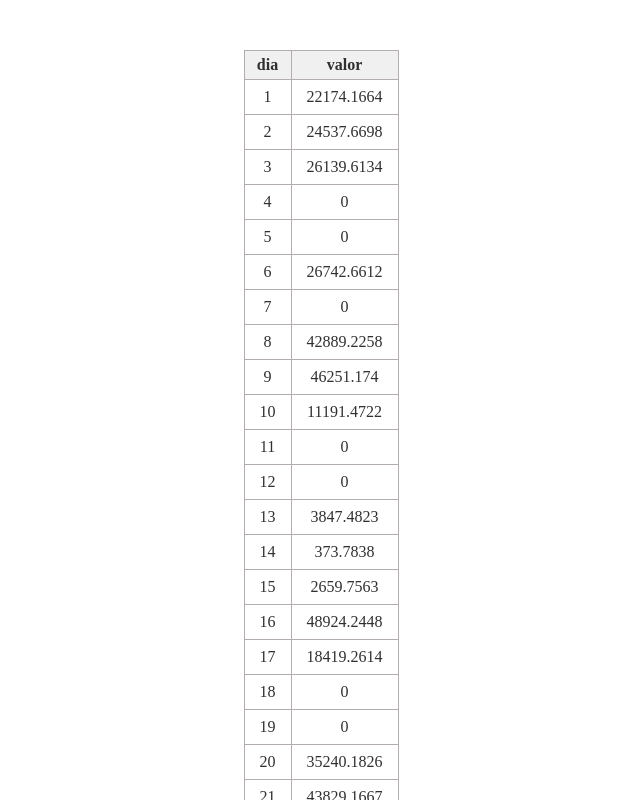
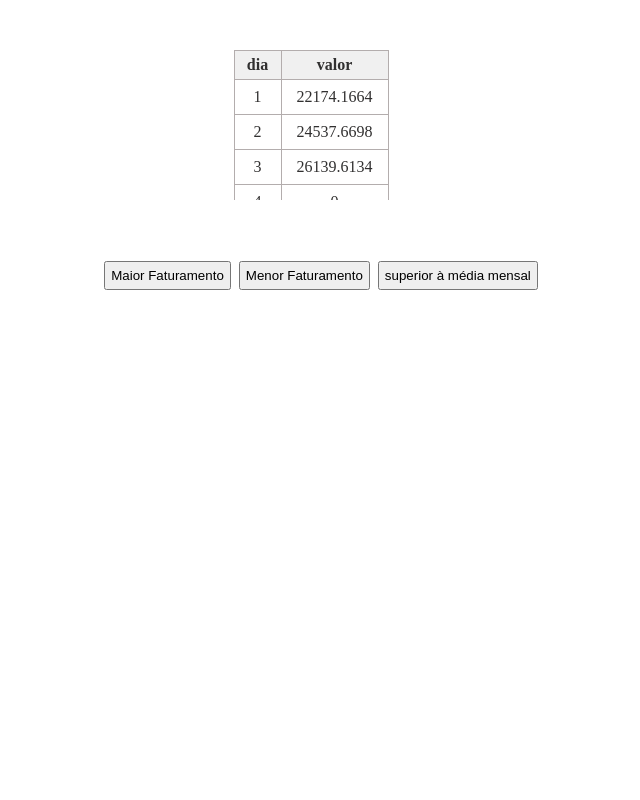
Before and after one commit to gTarcizo/Testes, a plain HTML site: page questao3/index.html in a window 1280 px wide. Shown: the top 800 px of the page, without its empty margins (319-959 px from the left). Drawn offline with Linux system fonts and the light colour scheme.

Commit message:
Update style.css

```diff
--- a/questao3/style.css
+++ b/questao3/style.css
@@ -1,9 +1,14 @@
+*{
+    margin: 0;
+    padding: 0;
+}
+
 table {
-    margin: 50px auto;
     border:1px solid #b3adad;
     border-collapse:collapse;
     padding:5px;
 }
+
 table th {
     border:1px solid #b3adad;
     padding:5px;
@@ -17,6 +22,12 @@ table td {
     padding: 8px 15px;
     background: #ffffff;
     color: #313030;
+}
+#showData {
+    margin: 50px auto;
+    width: 175px;
+    height: 150px;
+    overflow:scroll;
 }
 
 .buttons{
```
